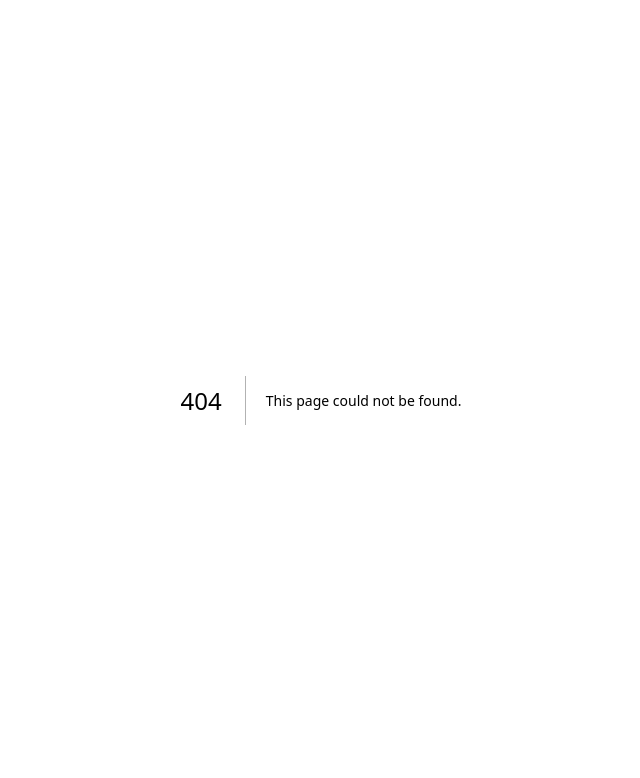
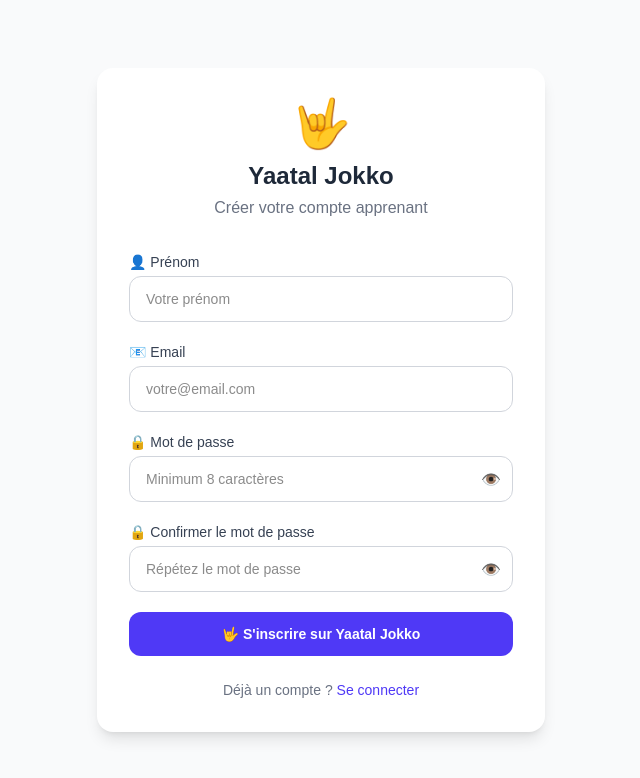
Before and after one commit to nabou2025/Yaatal-Jokko, a Next.js app in the folder frontend/: page /register in a window 1280 px wide. Before the commit this address had no page. Shown: the top 778 px of the page, without its empty margins (319-959 px from the left). Built offline with nearby package versions, Linux system fonts and the light colour scheme.

Commit message:
feat: page register frontend Yaatal Jokko

```diff
--- /dev/null
+++ b/frontend/app/register/page.tsx
@@ -0,0 +1,267 @@
+"use client";
+
+import { useState, useEffect } from "react";
+import { useRouter } from "next/navigation";
+
+export default function RegisterPage() {
+  const router = useRouter();
+
+  // ── États des champs ──────────────────────────────────
+  const [form, setForm] = useState({
+    name: "",
+    email: "",
+    password: "",
+    password_confirmation: "",
+  });
+
+  // ── États UI ──────────────────────────────────────────
+  const [errors, setErrors]       = useState<Record<string, string>>({});
+  const [loading, setLoading]     = useState(false);
+  const [showPass, setShowPass]   = useState(false);
+  const [showPass2, setShowPass2] = useState(false);
+  const [success, setSuccess]     = useState(false);
+
+  // ── Vérifier si déjà connecté ────────────────────────
+  useEffect(() => {
+    const token = localStorage.getItem("token");
+    if (token) {
+      router.push("/dashboard");
+    }
+  }, [router]);
+
+  // ── Gestion des champs ────────────────────────────────
+  const handleChange = (e: React.ChangeEvent<HTMLInputElement>) => {
+    setForm({ ...form, [e.target.name]: e.target.value });
+    setErrors({ ...errors, [e.target.name]: "" });
+  };
+
+  // ── Validation frontend ───────────────────────────────
+  const validate = () => {
+    const newErrors: Record<string, string> = {};
+
+    if (!form.name.trim())
+      newErrors.name = "Le prénom est obligatoire.";
+
+    if (!form.email.trim())
+      newErrors.email = "L'email est obligatoire.";
+    else if (!/^[^\s@]+@[^\s@]+\.[^\s@]+$/.test(form.email))
+      newErrors.email = "Format d'email invalide.";
+
+    if (!form.password)
+      newErrors.password = "Le mot de passe est obligatoire.";
+    else if (form.password.length < 8)
+      newErrors.password = "Minimum 8 caractères.";
+
+    if (!form.password_confirmation)
+      newErrors.password_confirmation = "Veuillez confirmer le mot de passe.";
+    else if (form.password !== form.password_confirmation)
+      newErrors.password_confirmation = "Les mots de passe ne correspondent pas.";
+
+    return newErrors;
+  };
+
+  // ── Soumission du formulaire ──────────────────────────
+  const handleSubmit = async (e: React.FormEvent) => {
+    e.preventDefault();
+
+    const newErrors = validate();
+    if (Object.keys(newErrors).length > 0) {
+      setErrors(newErrors);
+      return;
+    }
+
+    setLoading(true);
+
+    try {
+      const res = await fetch("http://127.0.0.1:8000/api/auth/register", {
+        method: "POST",
+        headers: {
+          "Content-Type": "application/json",
+          "Accept": "application/json",
+        },
+        body: JSON.stringify(form),
+      });
+
+      const data = await res.json();
+
+      if (!res.ok) {
+        if (data.errors) {
+          const backendErrors: Record<string, string> = {};
+          for (const key in data.errors) {
+            backendErrors[key] = data.errors[key][0];
+          }
+          setErrors(backendErrors);
+        } else {
+          setErrors({ general: data.message || "Une erreur est survenue." });
+        }
+        return;
+      }
+
+      // ── Succès ────────────────────────────────────────
+      localStorage.setItem("token", data.token);
+      localStorage.setItem("user", JSON.stringify(data.user));
+      setSuccess(true);
+
+      setTimeout(() => router.push("/dashboard"), 2000);
+
+    } catch {
+      setErrors({ general: "Impossible de contacter le serveur." });
+    } finally {
+      setLoading(false);
+    }
+  };
+
+  return (
+    <div className="min-h-screen bg-gray-50 flex items-center justify-center p-4">
+      <div className="bg-white rounded-2xl shadow-lg w-full max-w-md p-8">
+
+        {/* Header */}
+        <div className="text-center mb-8">
+          <div className="text-5xl mb-3">🤟</div>
+          <h1 className="text-2xl font-bold text-gray-800">Yaatal Jokko</h1>
+          <p className="text-gray-500 mt-1">Créer votre compte apprenant</p>
+        </div>
+
+        {/* Message succès */}
+        {success && (
+          <div className="bg-green-50 border border-green-200 text-green-700 rounded-xl p-4 mb-6 text-center">
+            ✅ Compte créé avec succès ! Redirection en cours...
+          </div>
+        )}
+
+        {/* Erreur générale */}
+        {errors.general && (
+          <div className="bg-red-50 border border-red-200 text-red-700 rounded-xl p-4 mb-6">
+            ⚠️ {errors.general}
+          </div>
+        )}
+
+        {/* Formulaire */}
+        <form onSubmit={handleSubmit} className="space-y-5">
+
+          {/* Prénom */}
+          <div>
+            <label className="block text-sm font-medium text-gray-700 mb-1">
+              👤 Prénom
+            </label>
+            <input
+              type="text"
+              name="name"
+              value={form.name}
+              onChange={handleChange}
+              placeholder="Votre prénom"
+              className={`w-full border rounded-xl px-4 py-3 text-sm outline-none transition
+                ${errors.name
+                  ? "border-red-400 bg-red-50"
+                  : "border-gray-300 focus:border-indigo-500"}`}
+            />
+            {errors.name && (
+              <p className="text-red-500 text-xs mt-1">⚠️ {errors.name}</p>
+            )}
+          </div>
+
+          {/* Email */}
+          <div>
+            <label className="block text-sm font-medium text-gray-700 mb-1">
+              📧 Email
+            </label>
+            <input
+              type="email"
+              name="email"
+              value={form.email}
+              onChange={handleChange}
+              placeholder="votre@email.com"
+              className={`w-full border rounded-xl px-4 py-3 text-sm outline-none transition
+                ${errors.email
+                  ? "border-red-400 bg-red-50"
+                  : "border-gray-300 focus:border-indigo-500"}`}
+            />
+            {errors.email && (
+              <p className="text-red-500 text-xs mt-1">⚠️ {errors.email}</p>
+            )}
+          </div>
+
+          {/* Mot de passe */}
+          <div>
+            <label className="block text-sm font-medium text-gray-700 mb-1">
+              🔒 Mot de passe
+            </label>
+            <div className="relative">
+              <input
+                type={showPass ? "text" : "password"}
+                name="password"
+                value={form.password}
+                onChange={handleChange}
+                placeholder="Minimum 8 caractères"
+                className={`w-full border rounded-xl px-4 py-3 text-sm outline-none transition pr-12
+                  ${errors.password
+                    ? "border-red-400 bg-red-50"
+                    : "border-gray-300 focus:border-indigo-500"}`}
+              />
+              <button
+                type="button"
+                onClick={() => setShowPass(!showPass)}
+                className="absolute right-3 top-3 text-gray-400 hover:text-gray-600"
+              >
+                {showPass ? "🙈" : "👁️"}
+              </button>
+            </div>
+            {errors.password && (
+              <p className="text-red-500 text-xs mt-1">⚠️ {errors.password}</p>
+            )}
+          </div>
+
+          {/* Confirmation mot de passe */}
+          <div>
+            <label className="block text-sm font-medium text-gray-700 mb-1">
+              🔒 Confirmer le mot de passe
+            </label>
+            <div className="relative">
+              <input
+                type={showPass2 ? "text" : "password"}
+                name="password_confirmation"
+                value={form.password_confirmation}
+                onChange={handleChange}
+                placeholder="Répétez le mot de passe"
+                className={`w-full border rounded-xl px-4 py-3 text-sm outline-none transition pr-12
+                  ${errors.password_confirmation
+                    ? "border-red-400 bg-red-50"
+                    : "border-gray-300 focus:border-indigo-500"}`}
+              />
+              <button
+                type="button"
+                onClick={() => setShowPass2(!showPass2)}
+                className="absolute right-3 top-3 text-gray-400 hover:text-gray-600"
+              >
+                {showPass2 ? "🙈" : "👁️"}
+              </button>
+            </div>
+            {errors.password_confirmation && (
+              <p className="text-red-500 text-xs mt-1">⚠️ {errors.password_confirmation}</p>
+            )}
+          </div>
+
+          {/* Bouton submit */}
+          <button
+            type="submit"
+            disabled={loading || success}
+            className="w-full bg-indigo-600 hover:bg-indigo-700 disabled:bg-indigo-300
+              text-white font-semibold rounded-xl py-3 transition text-sm"
+          >
+            {loading ? "⏳ Inscription en cours..." : "🤟 S'inscrire sur Yaatal Jokko"}
+          </button>
+
+        </form>
+
+        {/* Lien login */}
+        <p className="text-center text-sm text-gray-500 mt-6">
+          Déjà un compte ?{" "}
+          <a href="/login" className="text-indigo-600 hover:underline font-medium">
+            Se connecter
+          </a>
+        </p>
+
+      </div>
+    </div>
+  );
+}
```
